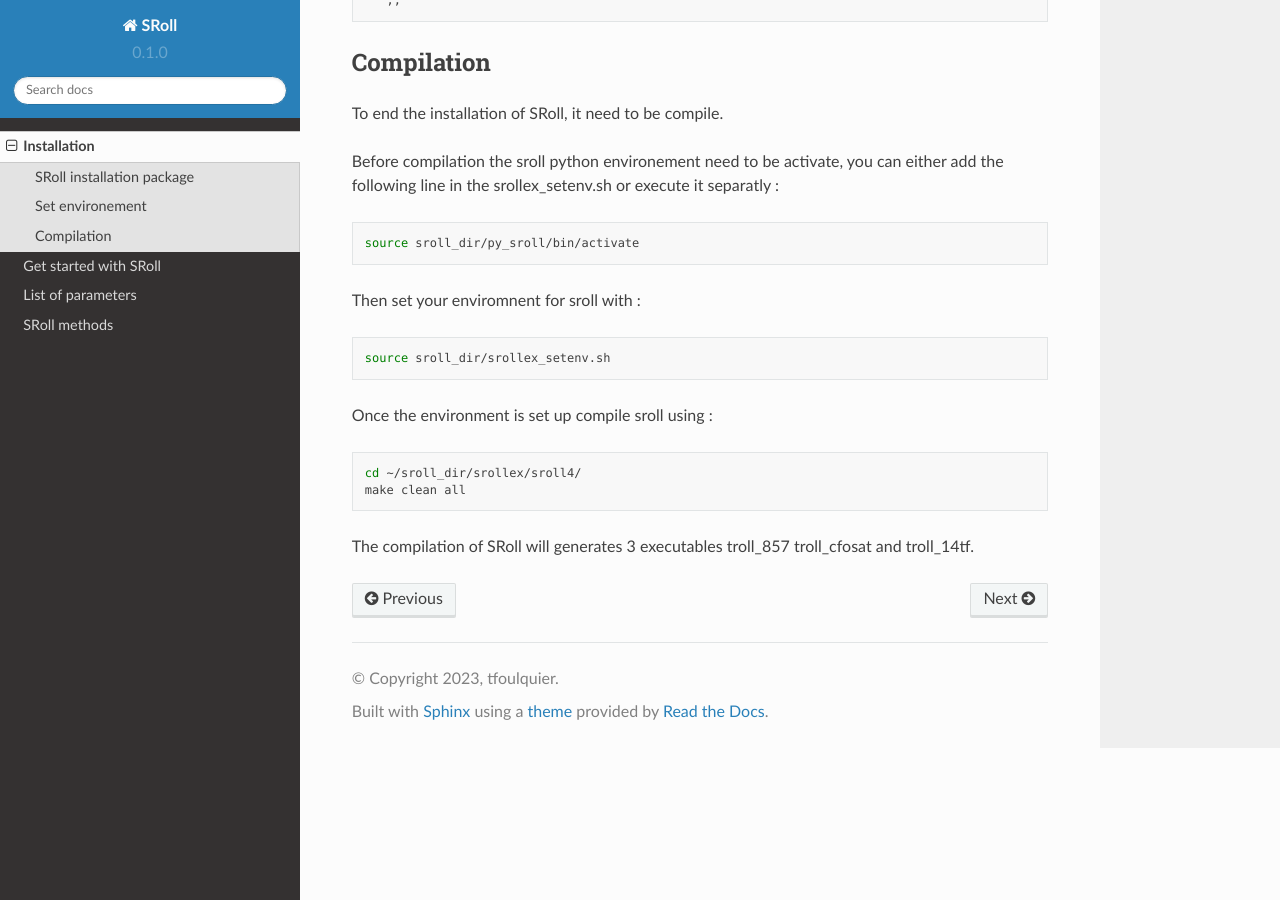
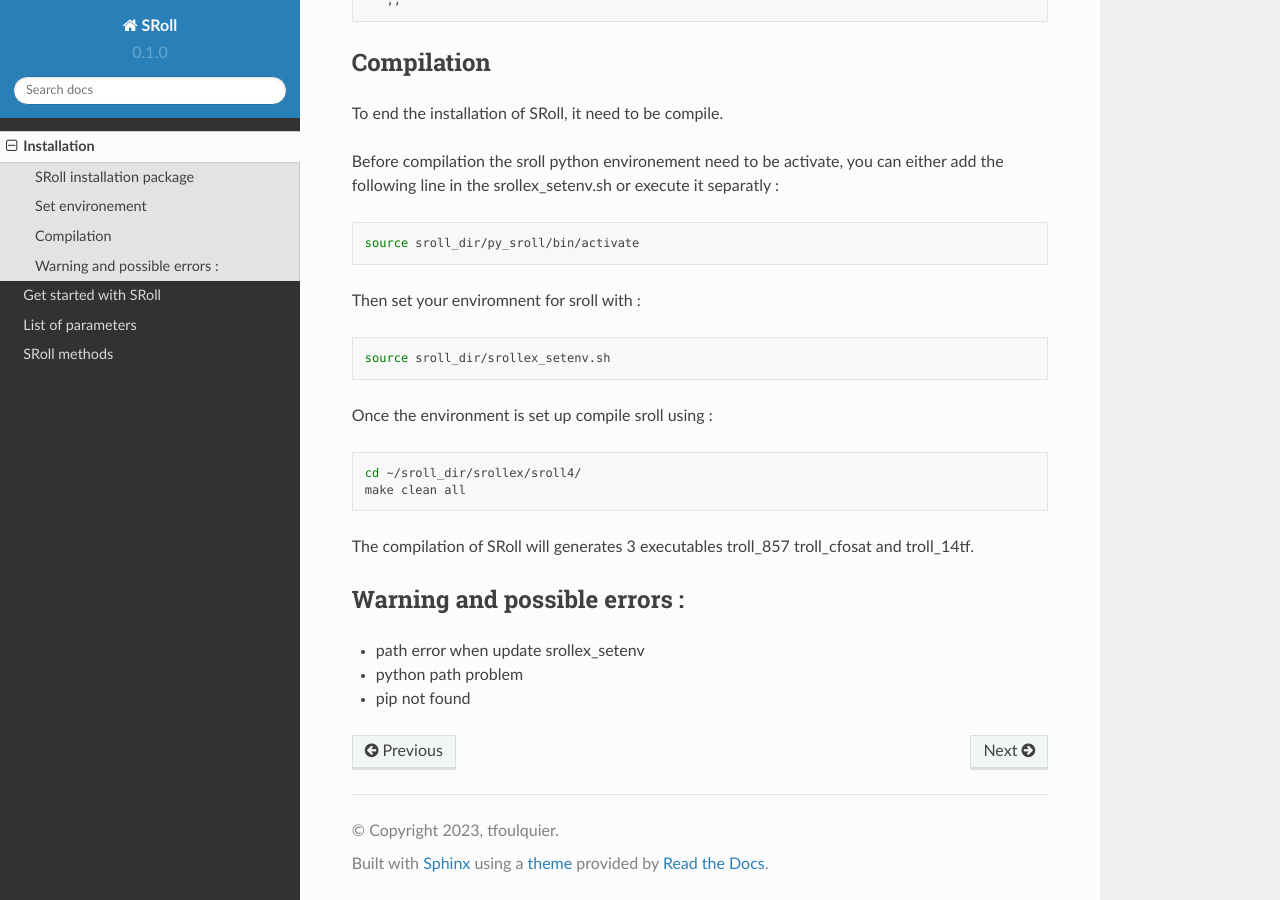
Before and after one commit to jmdelouis/SRoll, a Sphinx documentation site: the page built from readthedocs/docs/source/installation.rst, in a window 1280 px wide and 900 px high, scrolled down 1515 px. Built offline with Sphinx 7.4.7 and the Read the Docs theme 2.0.0, drawn with Linux system fonts in a browser that asks for light colours.

Commit message:
Update installation.rst

```diff
--- a/readthedocs/docs/source/installation.rst
+++ b/readthedocs/docs/source/installation.rst
@@ -102,3 +102,11 @@
 
 
 The compilation of SRoll will generates 3 executables troll_857 troll_cfosat and troll_14tf.
+
+
+Warning and possible errors :
+----------------------------
+
+- path error when update srollex_setenv
+- python path problem
+- pip not found
```
